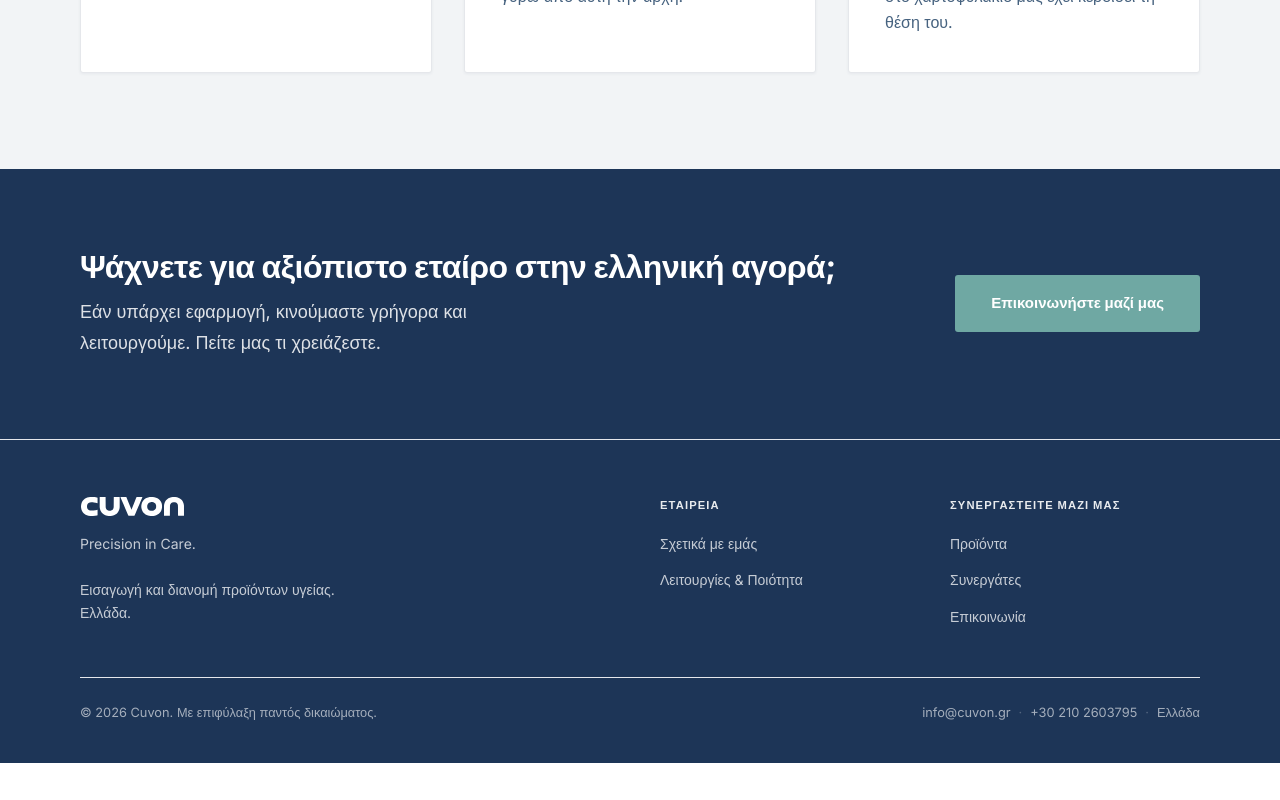
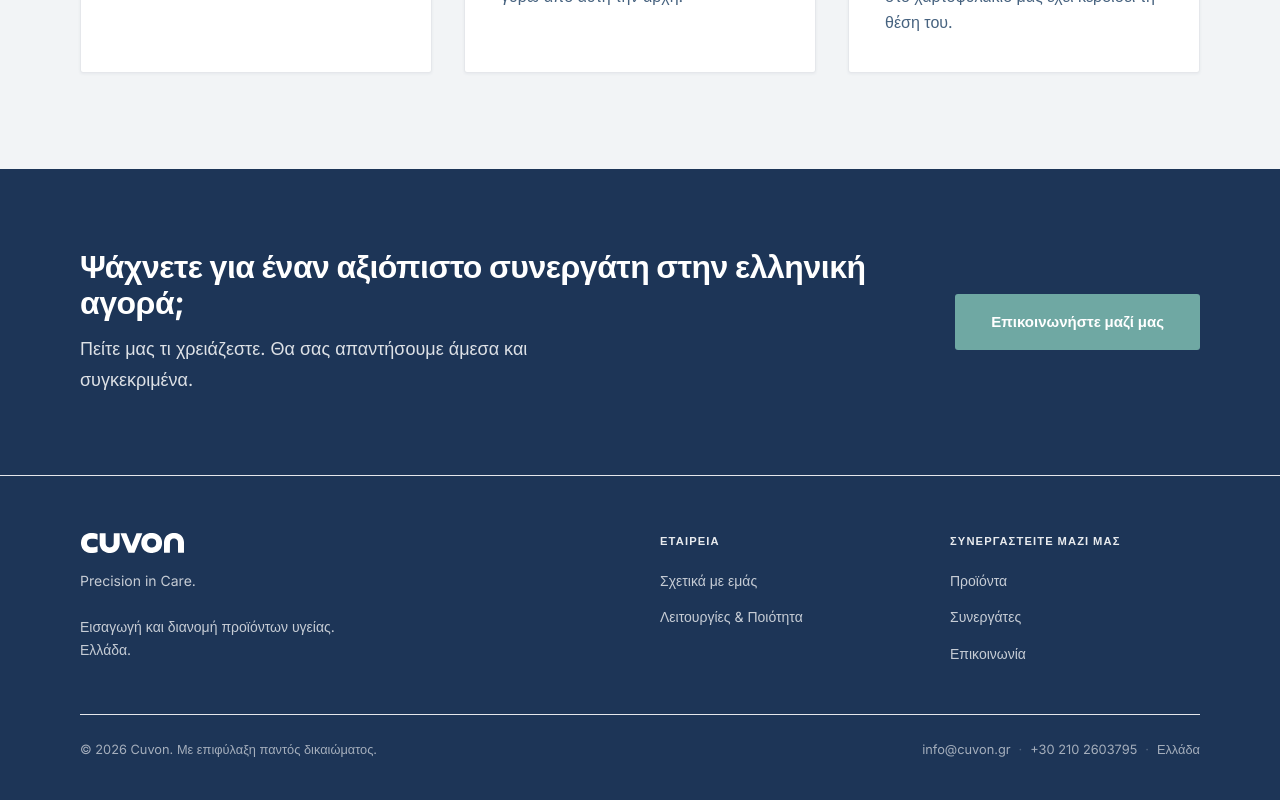
Before and after one commit to Cuvon/cuvon.gr, a Next.js app: page /gr in a window 1280 px wide. Shown: the part 1141-1941 px from the top of the page. Before the commit the page ends 1904 px from the top, so only its background shows below. Built offline with nearby package versions, Linux system fonts and the light colour scheme; no server answers.

Commit message:
Update page.tsx

```diff
--- a/app/gr/page.tsx
+++ b/app/gr/page.tsx
@@ -79,8 +79,8 @@ export default function GrHomePage() {
 
       {/* CTA */}
       <CtaSection
-        headline="Ψάχνετε για αξιόπιστο εταίρο στην ελληνική αγορά;"
-        sub="Εάν υπάρχει εφαρμογή, κινούμαστε γρήγορα και λειτουργούμε. Πείτε μας τι χρειάζεστε."
+        headline="Ψάχνετε για έναν αξιόπιστο συνεργάτη στην ελληνική αγορά;"
+        sub="Πείτε μας τι χρειάζεστε. Θα σας απαντήσουμε άμεσα και συγκεκριμένα."
         label="Επικοινωνήστε μαζί μας"
         href="/gr/contact"
       />
```
